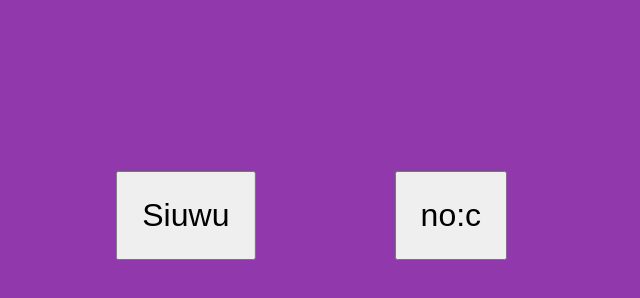
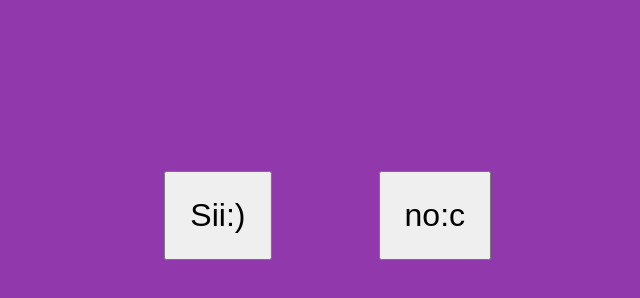
Before and after one commit to Luisfer321/Cartitavalentinaaa, a plain HTML site: page index.html in a window 1280 px wide. Shown: the part 250-548 px from the top of the page, without its empty margins (315-955 px from the left). Drawn offline with Linux system fonts and the light colour scheme.

Commit message:
Update index.html

```diff
--- a/index.html
+++ b/index.html
@@ -4,14 +4,14 @@
     <meta charset="UTF-8">
     <meta http-equiv="X-UA-Compatible" content="IE=edge">
     <meta name="viewport" content="width=device-width, initial-scale=1.0">
-    <title>Cartitavale</title>
+    <title>Cartitavalentina</title>
     <link rel="stylesheet" href="estilos.css">
 </head>
 <body>
 
     <div class="contenedor" >
         <p>¿Quieres que nos casemos? jsjs</p>
-        <button id="yesBtn">Siuwu</button>
+        <button id="yesBtn">Sii:)</button>
         <button id="noBtn">no:c</button>
     </div>
     <script src="index.js"></script>
```
